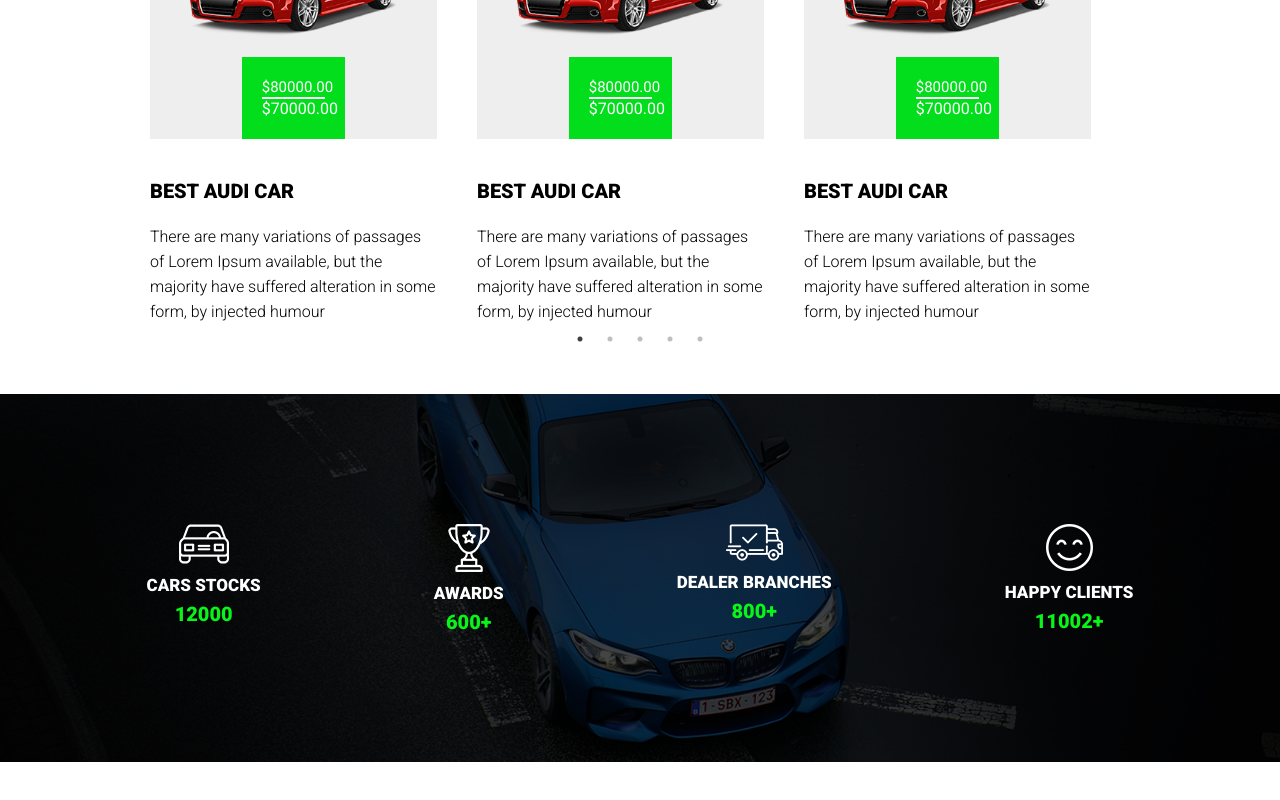
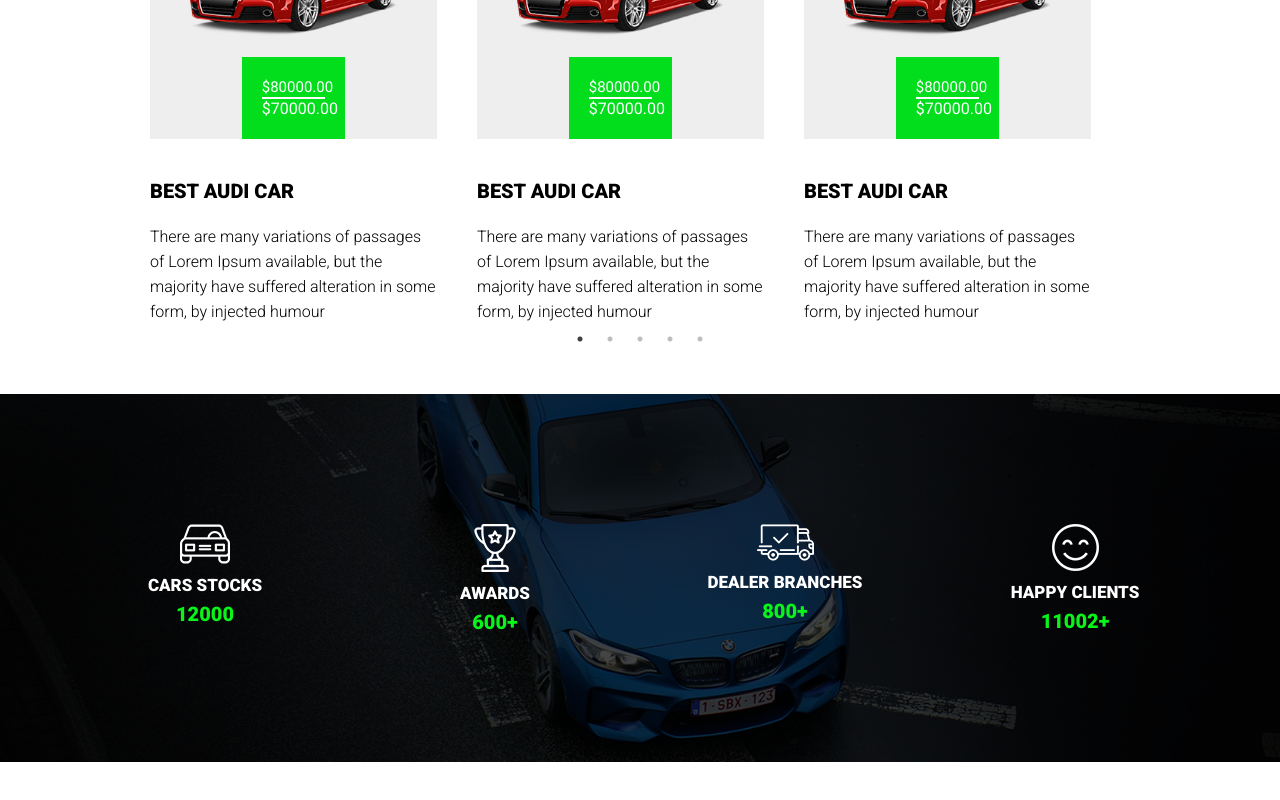
Before and after one commit to yevgeniywyszynski/rentcar, a React (Create React App) app: page / in a window 1280 px wide. Shown: the part 2634-3434 px from the top of the page. Built offline with nearby package versions, Linux system fonts and the light colour scheme.

Commit message:
Changed style

```diff
--- a/src/components/Portfolio/Portfolio.module.scss
+++ b/src/components/Portfolio/Portfolio.module.scss
@@ -3,8 +3,8 @@
     background-position: center;
     background-size: cover;
     margin-top: 70px;
-    display: flex;
-    justify-content: space-around;
+    display: grid;
+    grid-template-columns: 1fr 1fr 1fr 1fr;
     padding-top: 130px;
     padding-bottom: 130px;
     margin-bottom: 70px;
```
